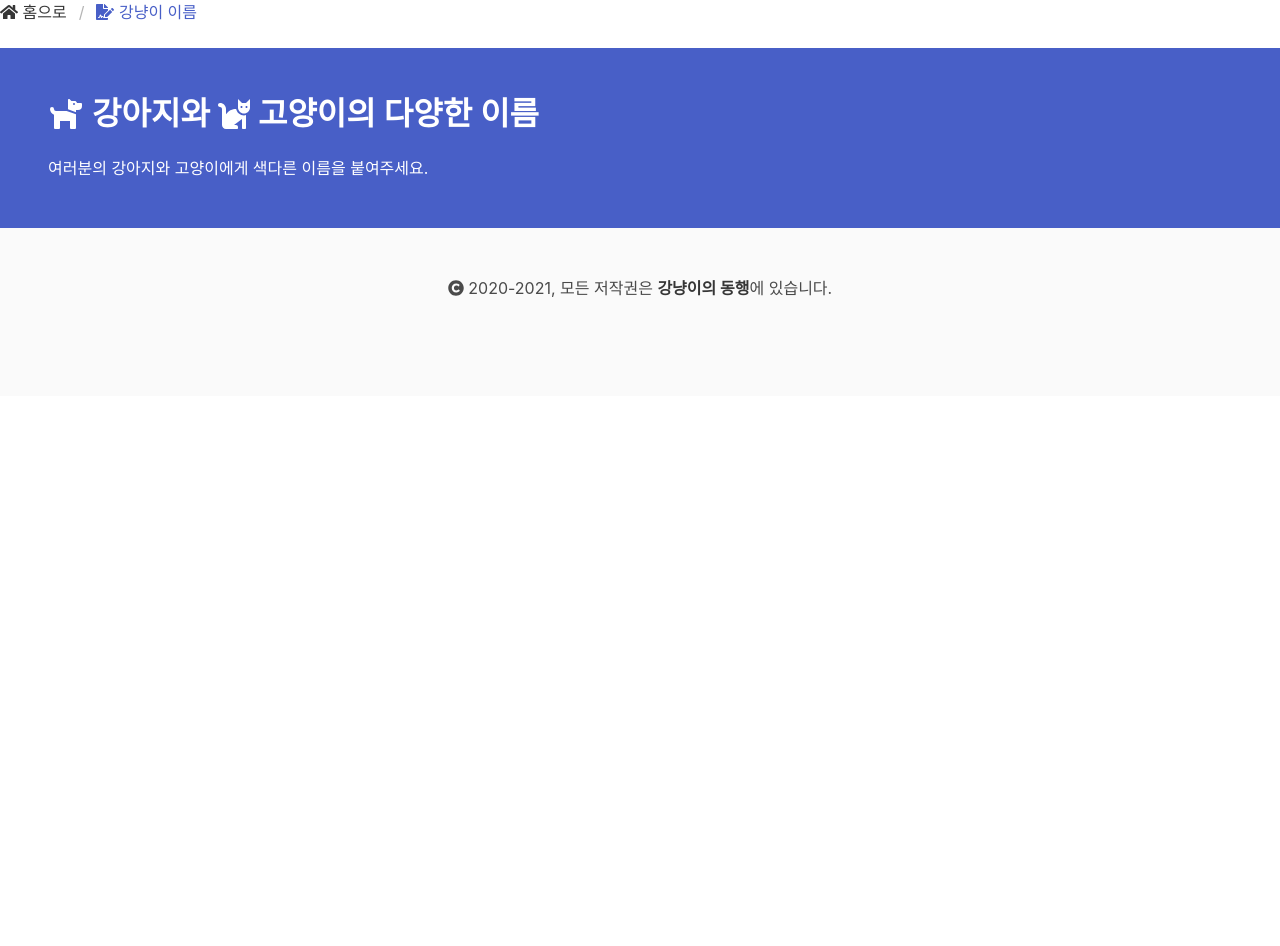
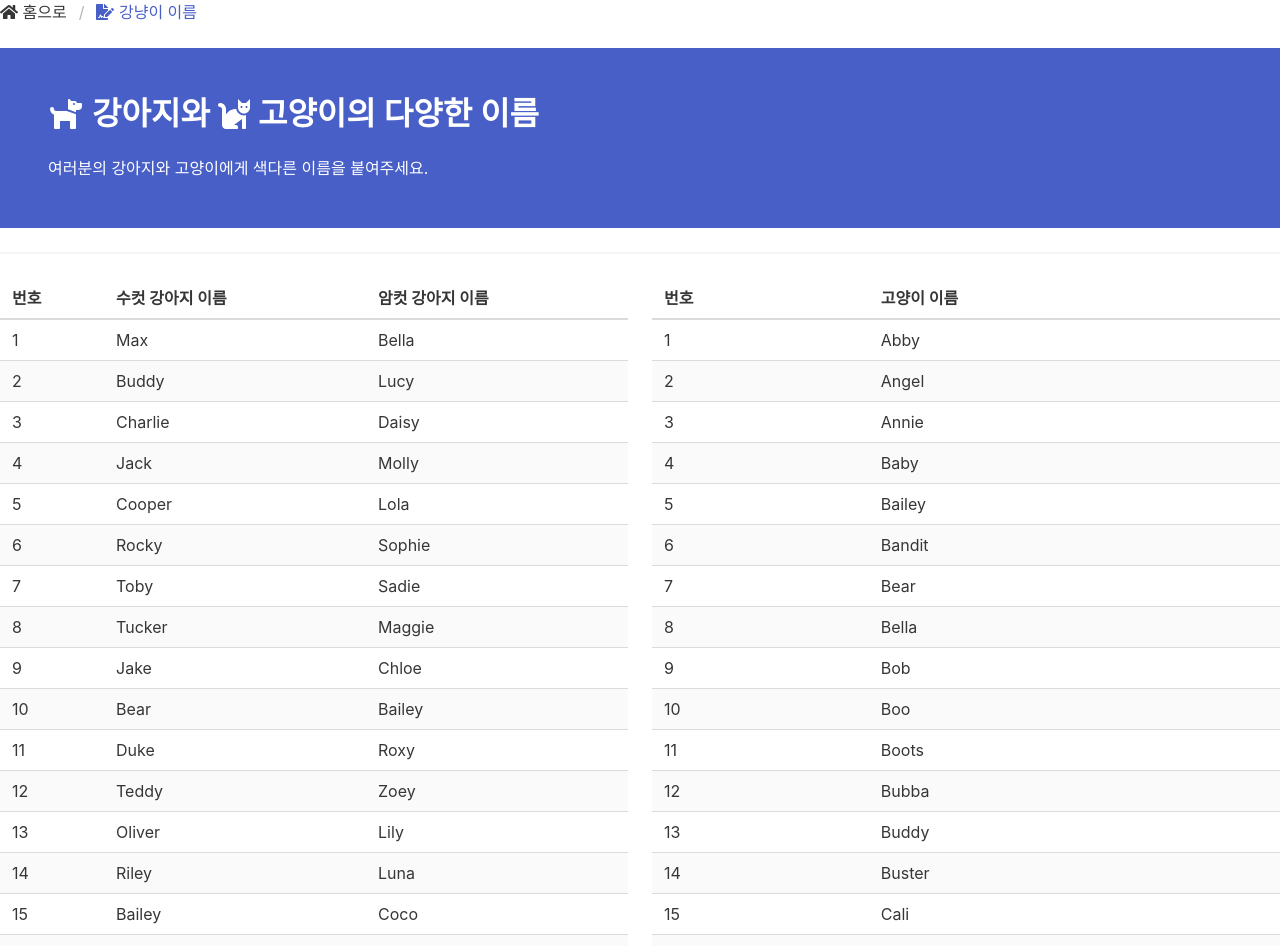
Before and after one commit to yongheuicho/doglove_2021, a Nuxt app: page /dogCatNames in a window 1280 px wide. Shown: the top 946 px of the page. Before the commit the page ends 800 px from the top, so only its background shows below. Built offline with nearby package versions, Linux system fonts and the light colour scheme.

Commit message:
add tables for dog and cat names

```diff
--- /dev/null
+++ b/assets/catNames.json
@@ -0,0 +1,104 @@
+{
+  "names": [
+    "Abby",
+    "Angel",
+    "Annie",
+    "Baby",
+    "Bailey",
+    "Bandit",
+    "Bear",
+    "Bella",
+    "Bob",
+    "Boo",
+    "Boots",
+    "Bubba",
+    "Buddy",
+    "Buster",
+    "Cali",
+    "Callie",
+    "Casper",
+    "Charlie",
+    "Chester",
+    "Chloe",
+    "Cleo",
+    "Coco",
+    "Cookie",
+    "Cuddles",
+    "Daisy",
+    "Dusty",
+    "Felix",
+    "Fluffy",
+    "Garfield",
+    "George",
+    "Ginger",
+    "Gizmo",
+    "Gracie",
+    "Harley",
+    "Jack",
+    "Jasmine",
+    "Jasper",
+    "Kiki",
+    "Kitty",
+    "Leo",
+    "Lilly",
+    "Lily",
+    "Loki",
+    "Lola",
+    "Lucky",
+    "Lucy",
+    "Luna",
+    "Maggie",
+    "Max",
+    "Mia",
+    "Midnight",
+    "Milo",
+    "Mimi",
+    "Miss kitty",
+    "Missy",
+    "Misty",
+    "Mittens",
+    "Molly",
+    "Muffin",
+    "Nala",
+    "Oliver",
+    "Oreo",
+    "Oscar",
+    "Patches",
+    "Peanut",
+    "Pepper",
+    "Precious",
+    "Princess",
+    "Pumpkin",
+    "Rascal",
+    "Rocky",
+    "Sadie",
+    "Salem",
+    "Sam",
+    "Samantha",
+    "Sammy",
+    "Sasha",
+    "Sassy",
+    "Scooter",
+    "Shadow",
+    "Sheba",
+    "Simba",
+    "Simon",
+    "Smokey",
+    "Snickers",
+    "Snowball",
+    "Snuggles",
+    "Socks",
+    "Sophie",
+    "Spooky",
+    "Sugar",
+    "Tiger",
+    "Tigger",
+    "Tinkerbell",
+    "Toby",
+    "Trouble",
+    "Whiskers",
+    "Willow",
+    "Zoe",
+    "Zoey"
+  ]
+}
--- /dev/null
+++ b/assets/dogFemaleNames.json
@@ -0,0 +1,104 @@
+{
+  "names": [
+    "Bella",
+    "Lucy",
+    "Daisy",
+    "Molly",
+    "Lola",
+    "Sophie",
+    "Sadie",
+    "Maggie",
+    "Chloe",
+    "Bailey",
+    "Roxy",
+    "Zoey",
+    "Lily",
+    "Luna",
+    "Coco",
+    "Stella",
+    "Gracie",
+    "Abby",
+    "Penny",
+    "Zoe",
+    "Ginger",
+    "Ruby",
+    "Rosie",
+    "Lilly",
+    "Ellie",
+    "Mia",
+    "Sasha",
+    "Lulu",
+    "Pepper",
+    "Nala",
+    "Lexi",
+    "Lady",
+    "Emma",
+    "Riley",
+    "Dixie",
+    "Annie",
+    "Maddie",
+    "Piper",
+    "Princess",
+    "Izzy",
+    "Maya",
+    "Olive",
+    "Cookie",
+    "Roxie",
+    "Angel",
+    "Belle",
+    "Layla",
+    "Missy",
+    "Cali",
+    "Honey",
+    "Millie",
+    "Harley",
+    "Marley",
+    "Holly",
+    "Kona",
+    "Shelby",
+    "Jasmine",
+    "Ella",
+    "Charlie",
+    "Minnie",
+    "Willow",
+    "Phoebe",
+    "Callie",
+    "Scout",
+    "Katie",
+    "Dakota",
+    "Sugar",
+    "Sandy",
+    "Josie",
+    "Macy",
+    "Trixie",
+    "Winnie",
+    "Peanut",
+    "Mimi",
+    "Hazel",
+    "Mocha",
+    "Cleo",
+    "Hannah",
+    "Athena",
+    "Lacey",
+    "Sassy",
+    "Lucky",
+    "Bonnie",
+    "Allie",
+    "Brandy",
+    "Sydney",
+    "Casey",
+    "Gigi",
+    "Baby",
+    "Madison",
+    "Heidi",
+    "Sally",
+    "Shadow",
+    "Cocoa",
+    "Pebbles",
+    "Misty",
+    "Nikki",
+    "Lexie",
+    "Grace",
+    "Sierra"
+  ]
+}
--- /dev/null
+++ b/assets/dogMaleNames.json
@@ -0,0 +1,104 @@
+{
+  "names": [
+    "Max",
+    "Buddy",
+    "Charlie",
+    "Jack",
+    "Cooper",
+    "Rocky",
+    "Toby",
+    "Tucker",
+    "Jake",
+    "Bear",
+    "Duke",
+    "Teddy",
+    "Oliver",
+    "Riley",
+    "Bailey",
+    "Bentley",
+    "Milo",
+    "Buster",
+    "Cody",
+    "Dexter",
+    "Winston",
+    "Murphy",
+    "Leo",
+    "Lucky",
+    "Oscar",
+    "Louie",
+    "Zeus",
+    "Henry",
+    "Sam",
+    "Harley",
+    "Baxter",
+    "Gus",
+    "Sammy",
+    "Jackson",
+    "Bruno",
+    "Diesel",
+    "Jax",
+    "Gizmo",
+    "Bandit",
+    "Rusty",
+    "Marley",
+    "Jasper",
+    "Brody",
+    "Roscoe",
+    "Hank",
+    "Otis",
+    "Bo",
+    "Joey",
+    "Beau",
+    "Ollie",
+    "Tank",
+    "Shadow",
+    "Peanut",
+    "Hunter",
+    "Scout",
+    "Blue",
+    "Rocco",
+    "Simba",
+    "Tyson",
+    "Ziggy",
+    "Boomer",
+    "Romeo",
+    "Apollo",
+    "Ace",
+    "Luke",
+    "Rex",
+    "Finn",
+    "Chance",
+    "Rudy",
+    "Loki",
+    "Moose",
+    "George",
+    "Samson",
+    "Coco",
+    "Benny",
+    "Thor",
+    "Rufus",
+    "Prince",
+    "Chester",
+    "Brutus",
+    "Scooter",
+    "Chico",
+    "Spike",
+    "Gunner",
+    "Sparky",
+    "Mickey",
+    "Kobe",
+    "Chase",
+    "Oreo",
+    "Frankie",
+    "Mac",
+    "Benji",
+    "Bubba",
+    "Champ",
+    "Brady",
+    "Elvis",
+    "Copper",
+    "Cash",
+    "Archie",
+    "Walter"
+  ]
+}
--- a/pages/dogCatNames.vue
+++ b/pages/dogCatNames.vue
@@ -11,5 +11,72 @@
         </p>
       </div>
     </section>
+    <hr />
+    <section class="columns">
+      <div class="column">
+        <table class="table is-striped is-hoverable is-fullwidth">
+          <thead>
+            <tr>
+              <th>번호</th>
+              <th>수컷 강아지 이름</th>
+              <th>암컷 강아지 이름</th>
+            </tr>
+          </thead>
+          <tbody>
+            <template v-for="pos in tableDogMaleNames.length">
+              <tr :key="pos">
+                <td>{{ pos }}</td>
+                <td>{{ tableDogMaleNames[pos - 1] }}</td>
+                <td>{{ tableDogFemaleNames[pos - 1] }}</td>
+              </tr>
+            </template>
+          </tbody>
+        </table>
+        <div class="content">
+          <span class="tag is-danger">출처</span>
+          <a href="https://github.com/sindresorhus/dog-names"
+            >sindresorhus/dog-names</a
+          >
+        </div>
+      </div>
+      <div class="column">
+        <table class="table is-striped is-hoverable is-fullwidth">
+          <thead>
+            <tr>
+              <th>번호</th>
+              <th>고양이 이름</th>
+            </tr>
+          </thead>
+          <tbody>
+            <template v-for="pos in tableCatNames.length">
+              <tr :key="pos">
+                <td>{{ pos }}</td>
+                <td>{{ tableCatNames[pos - 1] }}</td>
+              </tr>
+            </template>
+          </tbody>
+        </table>
+        <div class="content">
+            <span class="tag is-danger">출처</span>
+            <a href="https://github.com/sindresorhus/cat-names"
+              >sindresorhus/cat-names</a
+            >
+          </div>
+      </div>
+    </section>
   </div>
 </template>
+<script>
+import dogMaleNames from "~/assets/dogMaleNames.json";
+import dogFemaleNames from "~/assets/dogFemaleNames.json";
+import catNames from "~/assets/catNames.json";
+export default {
+  data() {
+    return {
+      tableDogMaleNames: dogMaleNames.names,
+      tableDogFemaleNames: dogFemaleNames.names,
+      tableCatNames: catNames.names
+    };
+  }
+};
+</script>
--- a/pages/index.vue
+++ b/pages/index.vue
@@ -11,6 +11,7 @@
         </p>
       </div>
     </section>
+    <hr>
     <section class="columns">
       <div class="column">
         <article class="message">
```
Also changed, not shown: 1 other file (tests, documents, lock files or other folders).
